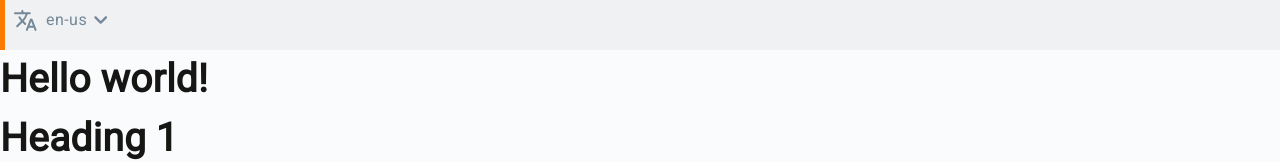
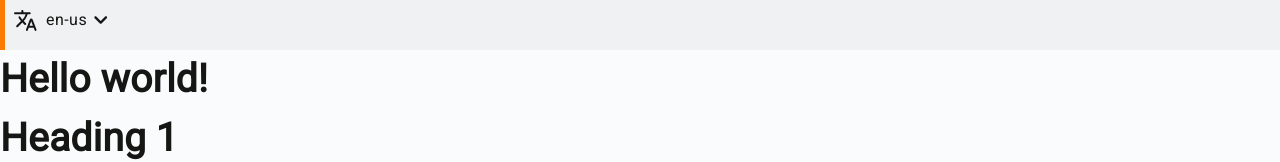
Before and after one commit to geodatin/ora-redes-front, a React (Create React App) app: page / in a window 1280 px wide. Shown: the top 162 px of the page. Built offline with nearby package versions, Linux system fonts and the light colour scheme.

Commit message:
Fix merge issues

```diff
--- a/src/components/Header/TranslationMenu/index.jsx
+++ b/src/components/Header/TranslationMenu/index.jsx
@@ -50,7 +50,10 @@ export default function TranslationMenu() {
         open={open}
         onClose={handleClose}
         MenuListProps={{
-          style: { color: theme.secondary.light },
+          style: {
+            backgroundColor: theme.secondary.light,
+            color: theme.secondary.dark,
+          },
         }}
         /* PaperProps={{
           style: {},
--- a/src/components/Header/TranslationMenu/styles.jsx
+++ b/src/components/Header/TranslationMenu/styles.jsx
@@ -9,7 +9,7 @@ const useStyles = createUseStyles((theme) => ({
       justifyContent: 'center',
       display: 'flex',
       textTransform: 'none',
-      color: theme.secondary.light,
+      color: theme.secondary.dark,
 
       '&:hover': {
         backgroundColor: 'transparent',
```
